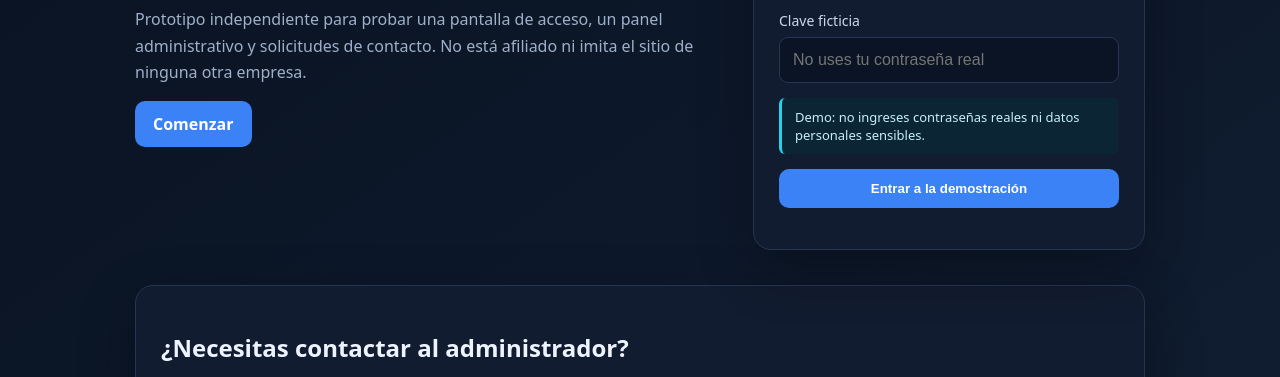
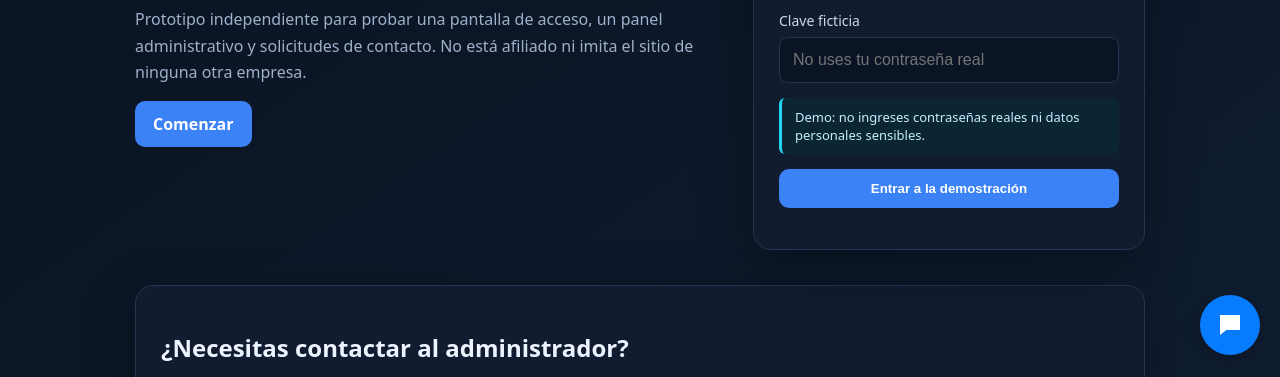
Before and after one commit to estivenx06-cpu/81exs, a plain HTML site: page index.html in a window 1280 px wide. Shown: the part 423-800 px from the top of the page. Drawn offline with Linux system fonts and the light colour scheme.

Commit message:
Update index.html

```diff
--- a/index.html
+++ b/index.html
@@ -23,6 +23,36 @@ footer{text-align:center;padding:30px;color:#8092ad;font-size:13px}
 @media(max-width:720px){.hero{grid-template-columns:1fr}.stats{grid-template-columns:1fr}}
 </style>
 </head>
+<style>
+.chat-button {
+  position: fixed;
+  bottom: 22px;
+  right: 20px;
+  width: 60px;
+  height: 60px;
+  border-radius: 50%;
+  background: #087cff;
+  display: flex;
+  align-items: center;
+  justify-content: center;
+  box-shadow: 0 3px 12px #0004;
+  z-index: 9999;
+}
+.chat-button svg {
+  width: 30px;
+  height: 30px;
+  fill: white;
+}
+</style>
+
+<a class="chat-button"
+   href="https://wa.me/50363052304"
+   aria-label="Contactar">
+  <svg viewBox="0 0 24 24">
+    <path d="M4 4h16v12H9l-5 4V4z"/>
+  </svg>
+</a>
+
 <body>
 <header><div class="logo">81<span>EXS</span></div><a class="btn" href="#acceso">Ingresar</a></header>
 <main>
```
